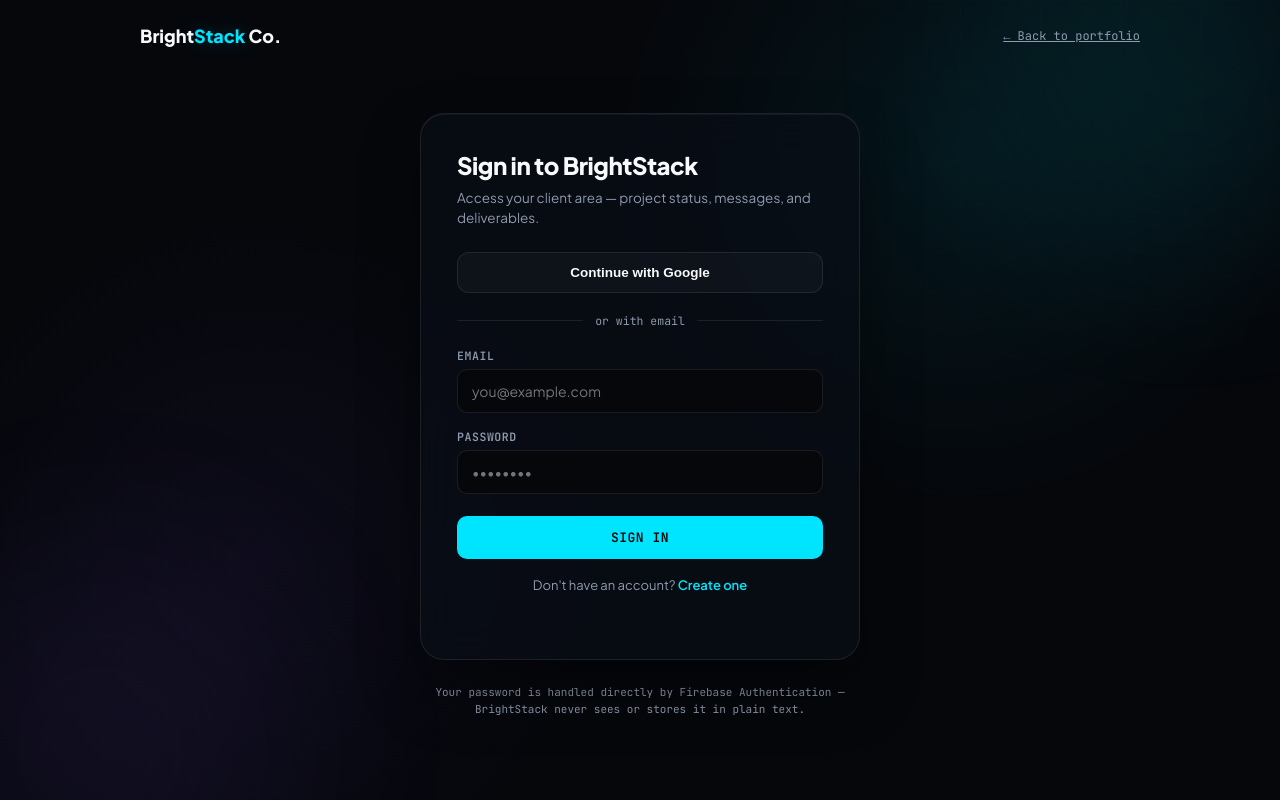
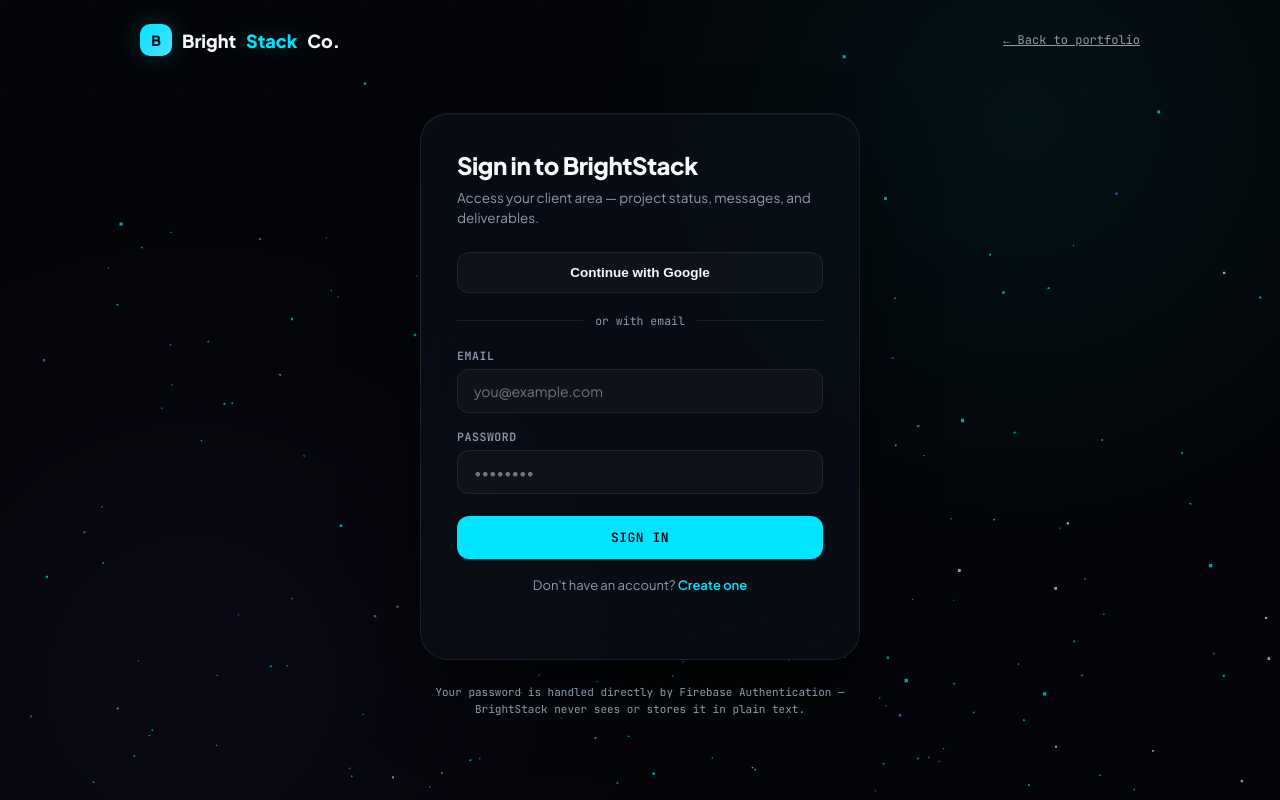
Before and after one commit to hassansaeed14/brightstack-portfolio, a plain HTML site: page signin.html in a window 1280 px wide. Drawn offline with nearby package versions, Linux system fonts and the light colour scheme; no server answers; animation ran at ten frames a second.

Commit message:
Update signin.html

```diff
--- a/signin.html
+++ b/signin.html
@@ -11,33 +11,33 @@
 <meta property="og:description" content="An interactive portfolio project by Hassan Saeed at BrightStack Co.">
 <link rel="preconnect" href="https://fonts.googleapis.com">
 <link href="https://fonts.googleapis.com/css2?family=Plus+Jakarta+Sans:wght@400;500;600;700;800&family=JetBrains+Mono:wght@400;500;600&display=swap" rel="stylesheet">
+<!-- Three.js Library for 3D Background Constellation -->
+<script src="https://cdnjs.cloudflare.com/ajax/libs/three.js/r128/three.min.js"></script>
 <style>
   :root {
-    --bg: #05070b;
-    --bg-soft: #080c13;
+    --bg: #030508;
     --text: #f8fafc;
     --muted: #8e9aad;
     --cyan: #00e5ff;
     --cyan-soft: rgba(0, 229, 255, 0.15);
     --peach: #ffd8bd;
     --purple: #8b5cf6;
-    --glass: rgba(10, 15, 24, 0.65);
-    --border: rgba(255,255,255,0.085);
-    --border-hover: rgba(0,229,255,0.38);
+    --glass: rgba(10, 15, 24, 0.75);
+    --border: rgba(255,255,255,0.08);
+    --border-hover: rgba(0,229,255,0.35);
     --max-width: 440px;
-    --radius-lg: 24px;
-    --radius-md: 16px;
+    --radius-lg: 28px;
+    --radius-md: 18px;
     --ease: cubic-bezier(0.16, 1, 0.3, 1);
-    --red: #ff4d4d;
+    --red: #ff5555;
   }
 
   * { margin: 0; padding: 0; box-sizing: border-box; }
   body {
     min-height: 100vh;
-    background:
-      radial-gradient(circle at 75% 20%, rgba(0,229,255,0.07), transparent 30%),
-      radial-gradient(circle at 20% 70%, rgba(139,92,246,0.06), transparent 30%),
-      var(--bg);
+    background: radial-gradient(circle at 80% 15%, rgba(0,229,255,0.06), transparent 35%),
+                radial-gradient(circle at 15% 85%, rgba(139,92,246,0.05), transparent 35%),
+                var(--bg);
     color: var(--text);
     font-family: 'Plus Jakarta Sans', sans-serif;
     display: flex;
@@ -46,29 +46,33 @@
     justify-content: center;
     padding: 24px;
     overflow-x: hidden;
+    -webkit-font-smoothing: antialiased;
   }
 
   .background {
     position: fixed; inset: 0; pointer-events: none; z-index: -10; overflow: hidden;
   }
   .grid {
-    position: absolute; inset: 0; opacity: 0.23;
-    background-image: linear-gradient(rgba(255,255,255,0.035) 1px, transparent 1px), linear-gradient(90deg, rgba(255,255,255,0.035) 1px, transparent 1px);
-    background-size: 80px 80px;
-    mask-image: linear-gradient(to bottom, black, transparent 90%);
+    position: absolute; inset: 0; opacity: 0.15;
+    background-image: linear-gradient(rgba(255,255,255,0.03) 1px, transparent 1px), linear-gradient(90deg, rgba(255,255,255,0.03) 1px, transparent 1px);
+    background-size: 90px 90px;
+    mask-image: linear-gradient(to bottom, black, transparent 85%);
   }
-  .orb {
-    position: absolute; width: 400px; height: 400px; border-radius: 50%; filter: blur(100px); opacity: 0.08;
-  }
-  .orb.one { top: -150px; right: -100px; background: var(--cyan); }
-  .orb.two { bottom: -150px; left: -100px; background: var(--purple); }
+  #bg3d { position: absolute; inset: 0; width: 100%; height: 100%; }
 
   header {
     position: absolute; top: 24px; left: 32px; right: 32px;
     display: flex; justify-content: space-between; align-items: center;
     max-width: 1000px; margin: 0 auto; width: calc(100% - 64px);
+    z-index: 10;
   }
-  .logo { font-weight: 800; font-size: 18px; }
+  .logo { display: flex; align-items: center; gap: 10px; font-weight: 800; font-size: 18px; }
+  .brand-mark {
+    width: 32px; height: 32px; display: grid; place-items: center; border-radius: 10px;
+    background: linear-gradient(135deg, var(--cyan), #4ddfff); color: #001014; font-size: 14px; font-weight: 800;
+    box-shadow: 0 0 25px rgba(0,229,255,0.2); animation: markspin 10s linear infinite;
+  }
+  @keyframes markspin { 0%,80%{transform:perspective(200px) rotateY(0)} 100%{transform:perspective(200px) rotateY(360deg)} }
   .logo span { color: var(--cyan); text-shadow: 0 0 20px rgba(0,229,255,0.3); }
   .back-link { font-size: 12px; font-family: 'JetBrains Mono', monospace; color: var(--muted); transition: color 0.3s; }
   .back-link:hover { color: var(--cyan); }
@@ -80,9 +84,12 @@
     border: 1px solid var(--border);
     border-radius: var(--radius-lg);
     padding: 36px;
-    backdrop-filter: blur(20px);
-    box-shadow: 0 30px 60px rgba(0,0,0,0.4), inset 0 1px 0 rgba(255,255,255,0.05);
+    backdrop-filter: blur(24px);
+    -webkit-backdrop-filter: blur(24px);
+    box-shadow: 0 35px 70px rgba(0,0,0,0.5), inset 0 1px 0 rgba(255,255,255,0.05);
     margin-top: 40px;
+    position: relative;
+    z-index: 2;
   }
 
   h1 { font-size: 24px; font-weight: 800; letter-spacing: -0.02em; margin-bottom: 8px; }
@@ -96,7 +103,7 @@
     font-size: 13.5px; cursor: pointer; text-align: center; color: var(--text);
     transition: all 0.3s var(--ease);
   }
-  .auth-provider-btn:hover { border-color: var(--cyan); color: var(--cyan); background: var(--cyan-soft); transform: translateY(-2px); }
+  .auth-provider-btn:hover { border-color: var(--cyan); color: var(--cyan); background: var(--cyan-soft); transform: translateY(-2px); box-shadow: 0 0 20px rgba(0,229,255,0.15); }
 
   .divider { display: flex; align-items: center; gap: 12px; margin-bottom: 20px; color: var(--muted); font-size: 11.5px; font-family: 'JetBrains Mono', monospace; }
   .divider::before, .divider::after { content: ''; flex: 1; height: 1px; background: var(--border); }
@@ -104,14 +111,14 @@
   .field { margin-bottom: 16px; }
   .field label { display: block; font-size: 11.5px; font-weight: 600; color: var(--muted); margin-bottom: 6px; font-family: 'JetBrains Mono', monospace; text-transform: uppercase; letter-spacing: 0.05em; }
   .field input {
-    width: 100%; border: 1px solid var(--border); border-radius: 10px; padding: 12px 14px;
-    font-size: 14px; font-family: 'Plus Jakarta Sans', sans-serif; background: var(--bg); color: var(--text);
+    width: 100%; border: 1px solid var(--border); border-radius: 12px; padding: 12px 16px;
+    font-size: 14px; font-family: 'Plus Jakarta Sans', sans-serif; background: rgba(255,255,255,0.03); color: var(--text);
     outline: none; transition: border-color 0.3s, box-shadow 0.3s;
   }
-  .field input:focus { border-color: var(--cyan); box-shadow: 0 0 15px rgba(0,229,255,0.15); }
+  .field input:focus { border-color: var(--cyan); box-shadow: 0 0 20px rgba(0,229,255,0.15); }
 
   .primary-btn {
-    width: 100%; background: var(--cyan); color: #05070b; border: none; padding: 13px; border-radius: 10px;
+    width: 100%; background: var(--cyan); color: #030508; border: none; padding: 13px; border-radius: 12px;
     font-weight: 700; font-size: 13px; cursor: pointer; margin-top: 6px;
     font-family: 'JetBrains Mono', monospace; text-transform: uppercase; letter-spacing: 0.5px;
     transition: all 0.3s var(--ease);
@@ -125,7 +132,7 @@
   #authStatus { font-size: 12px; color: var(--muted); margin-top: 14px; text-align: center; min-height: 16px; font-family: 'JetBrains Mono', monospace; }
   #authStatus.error { color: var(--red); }
 
-  footer { padding: 24px 32px 10px; text-align: center; font-size: 11px; color: var(--muted); font-family: 'JetBrains Mono', monospace; max-width: 500px; line-height: 1.5; }
+  footer { padding: 24px 32px 10px; text-align: center; font-size: 11px; color: var(--muted); font-family: 'JetBrains Mono', monospace; max-width: 500px; line-height: 1.5; position: relative; z-index: 2; }
 
   @media (max-width: 560px) {
     header { left: 18px; right: 18px; width: calc(100% - 36px); top: 16px; }
@@ -138,12 +145,14 @@
 
 <div class="background">
   <div class="grid"></div>
-  <div class="orb one"></div>
-  <div class="orb two"></div>
+  <canvas id="bg3d" aria-hidden="true"></canvas>
 </div>
 
 <header>
-  <div class="logo">Bright<span>Stack</span> Co.</div>
+  <div class="logo">
+    <div class="brand-mark">B</div>
+    Bright<span>Stack</span> Co.
+  </div>
   <a href="index.html" class="back-link">← Back to portfolio</a>
 </header>
 
@@ -276,6 +285,34 @@
   onAuthStateChanged(auth, (user) => {
     if (user) redirectAfterAuth();
   });
+
+  /* Three.js Background Constellation matching index.html */
+  (function(){
+    if(typeof THREE === 'undefined') return;
+    const canvas = document.getElementById('bg3d'); let renderer;
+    try { renderer = new THREE.WebGLRenderer({ canvas, alpha: true, antialias: true }); } catch(e){ return; }
+    renderer.setPixelRatio(Math.min(devicePixelRatio, 1.5));
+    const scene = new THREE.Scene(), cam = new THREE.PerspectiveCamera(60, 1, .1, 200); cam.position.z = 14;
+    const N = innerWidth < 768 ? 250 : 600, pos = new Float32Array(N * 3), col = new Float32Array(N * 3), pal = [new THREE.Color(0x00e5ff), new THREE.Color(0x8b5cf6), new THREE.Color(0xffd8bd)];
+    for(let i = 0; i < N; i++){
+      pos.set([(Math.random() - .5) * 44, 8 - Math.random() * 58, -Math.random() * 25 + 4], i * 3);
+      const c = pal[Math.random() < .6 ? 0 : Math.random() < .6 ? 1 : 2]; col.set([c.r, c.g, c.b], i * 3);
+    }
+    const g = new THREE.BufferGeometry(); g.setAttribute('position', new THREE.BufferAttribute(pos, 3)); g.setAttribute('color', new THREE.BufferAttribute(col, 3));
+    const pts = new THREE.Points(g, new THREE.PointsMaterial({ size: .1, vertexColors: true, transparent: true, opacity: .7, blending: THREE.AdditiveBlending, depthWrite: false })); scene.add(pts);
+    function size(){ renderer.setSize(innerWidth, innerHeight, false); cam.aspect = innerWidth / innerHeight; cam.updateProjectionMatrix(); }
+    addEventListener('resize', size); size();
+    let nx = 0, ny = 0;
+    addEventListener('mousemove', e => { nx = e.clientX / innerWidth - .5; ny = e.clientY / innerHeight - .5; }, { passive: true });
+    (function loop(t){
+      requestAnimationFrame(loop); if(document.hidden) return;
+      cam.position.x += (nx * 3 - cam.position.x) * .04;
+      cam.rotation.y += ((-nx * .08) - cam.rotation.y) * .04;
+      cam.rotation.x += ((ny * .05) - cam.rotation.x) * .04;
+      pts.rotation.y = t * .000015; pts.position.y = Math.sin(t * .0003) * .3;
+      renderer.render(scene, cam);
+    })(0);
+  })();
 </script>
 
 </body>
```
